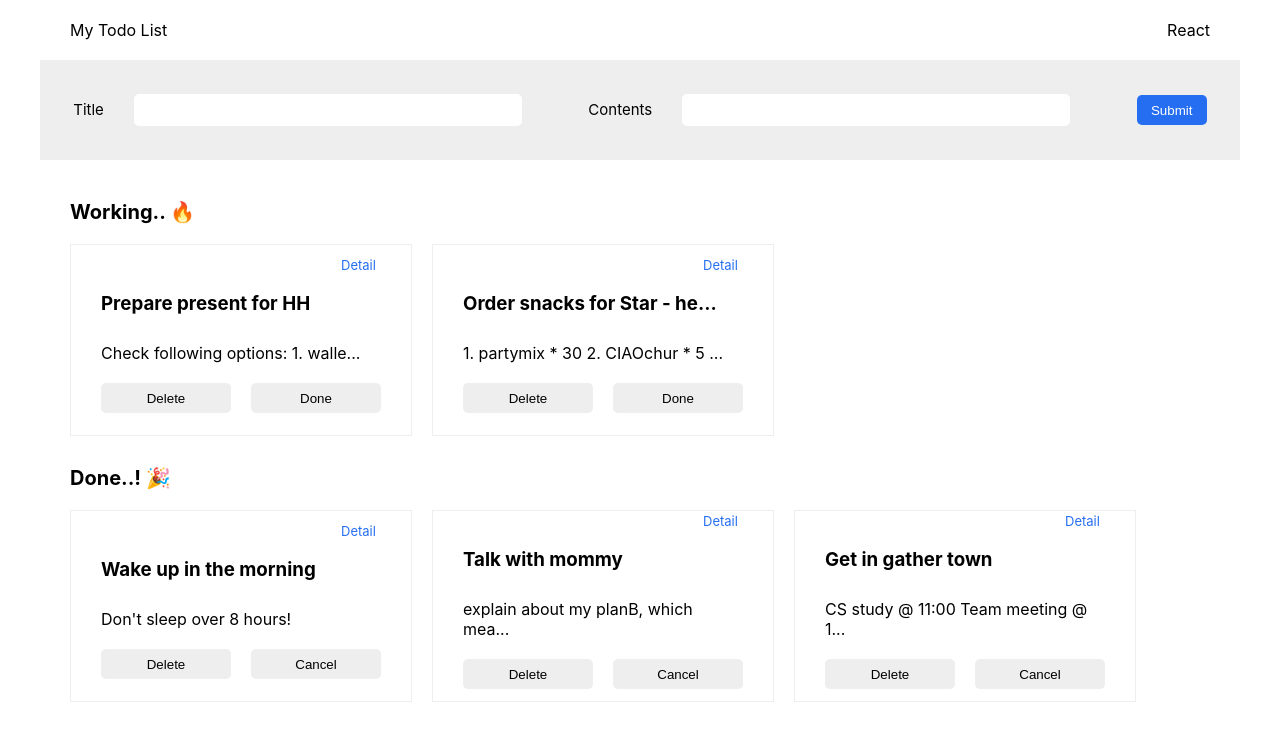
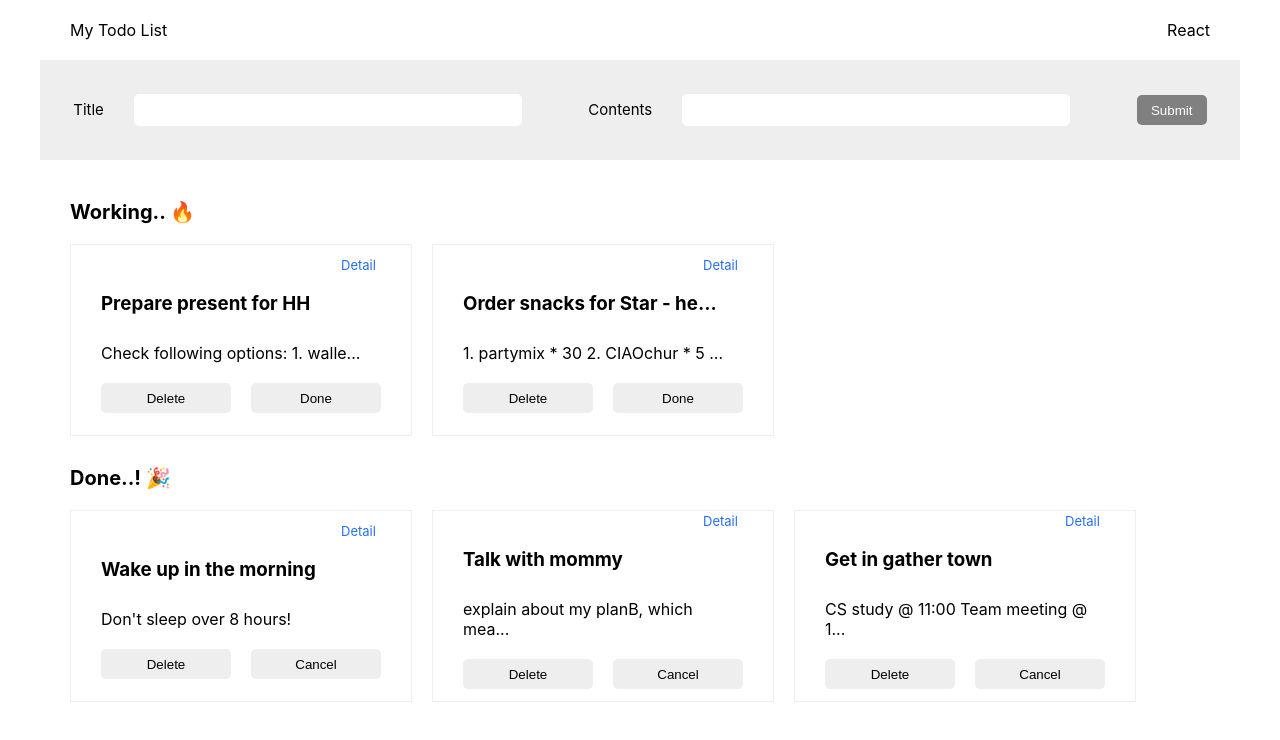
Before and after one commit to ericagong/simple-todos, a React (Create React App) app: page / in a window 1280 px wide. Shown: the top 740 px of the page. Built offline with nearby package versions, Linux system fonts and the light colour scheme.

Commit message:
form submit with enter event

```diff
--- a/src/components/form/Form.jsx
+++ b/src/components/form/Form.jsx
@@ -4,7 +4,6 @@ import { useState } from "react";
 import { useDispatch } from "react-redux";
 import { createTodo } from "../../redux/modules/todos";
 
-// TODO enter 쳤을 때도 기능하도록하기
 const Form = (props) => {
   const [title, setTitle] = useState("");
   const [contents, setContents] = useState("");
@@ -18,7 +17,6 @@ const Form = (props) => {
       setContents(event.target.value);
     }
   };
-
   const addTodo = (event) => {
     event.preventDefault();
     const payload = { title, contents };
@@ -26,8 +24,9 @@ const Form = (props) => {
     setTitle("");
     setContents("");
   };
+
   return (
-    <StyledForm>
+    <StyledForm onsubmit={addTodo}>
       <StyledContainer>
         <StyledLabel htmlFor='title'>Title</StyledLabel>
         <StyledInput
@@ -35,6 +34,7 @@ const Form = (props) => {
           id='title'
           value={title}
           onChange={changeHandler}
+          required
         />
       </StyledContainer>
       <StyledContainer>
@@ -44,6 +44,7 @@ const Form = (props) => {
           id='contents'
           value={contents}
           onChange={changeHandler}
+          required
         />
       </StyledContainer>
       <StyledButton
@@ -92,7 +93,10 @@ const StyledButton = styled.button`
   height: 30px;
   background-color: #256ef1;
   color: white;
-  &:hover {
+  &:disabled {
+    background-color: gray;
+  }
+  &:not(:disabled) + &:hover {
     transform: scale(1.1);
   }
 `;
--- a/src/components/todolist/TodoList.jsx
+++ b/src/components/todolist/TodoList.jsx
@@ -5,7 +5,8 @@ import { useSelector } from "react-redux";
 import List from "../list/List";
 
 const TodoList = (props) => {
-  const allTodos = useSelector(({ todos }) => todos.todos);
+  const allTodos = useSelector((state) => state.todos.todos);
+
   const workingList = allTodos.filter((todo) => !todo.isDone);
   const doneList = allTodos.filter((todo) => todo.isDone);
   return (
--- a/src/redux/modules/todos.js
+++ b/src/redux/modules/todos.js
@@ -58,7 +58,7 @@ const initialState = {
 };
 
 // Reducer
-export default function reducer(state = initialState, action = {}) {
+export default function todos(state = initialState, action = {}) {
   switch (action.type) {
     case LOAD:
       return state;
```
Also changed, not shown: 1 other file (tests, documents, lock files or other folders).
